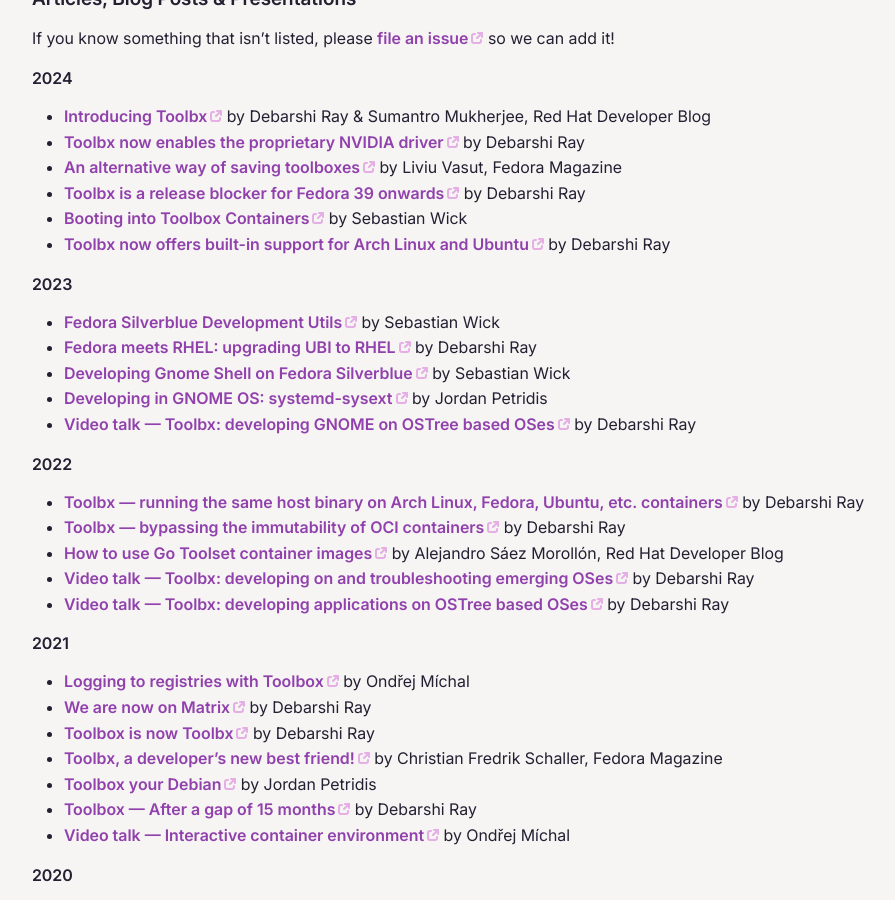
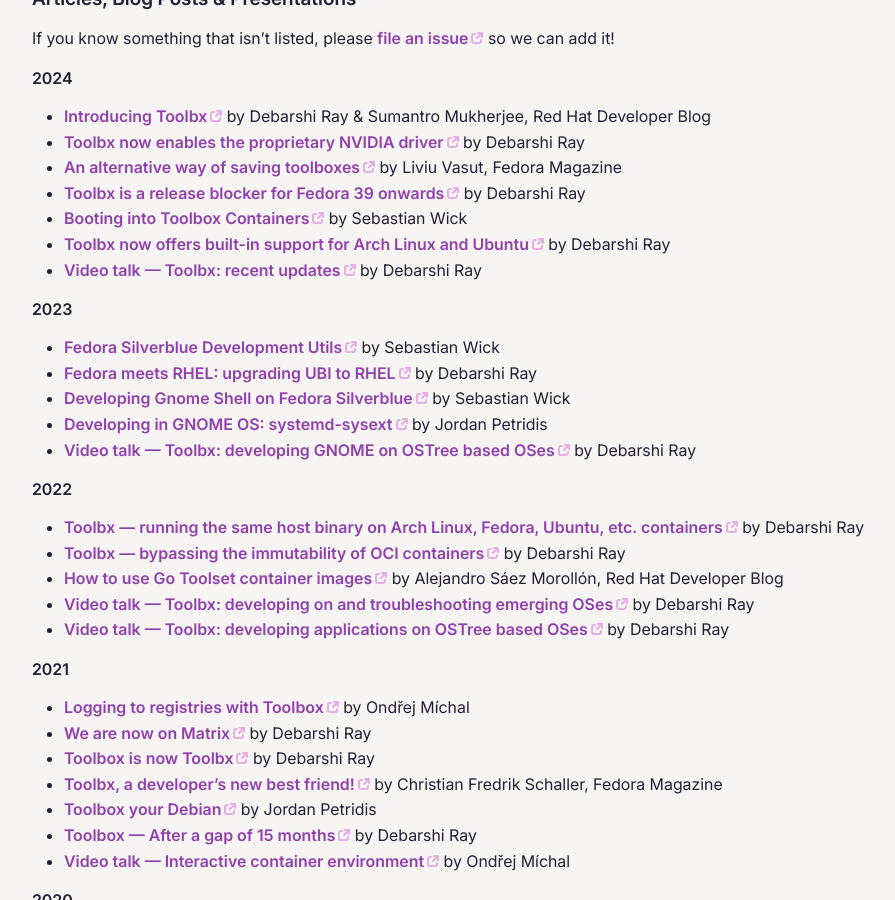
Before and after one commit to containers/containertoolbx.org, a Jekyll site: the page built from articles.md, in a window 1280 px wide and 900 px high, scrolled down 467 px. Shown: the whole window, without its empty margins (192-1087 px from the left). Built offline with Jekyll 4.4.1, drawn with Linux system fonts in a browser that asks for light colours.

Commit message:
Link to my DevConf.CZ talk

```diff
--- a/articles.md
+++ b/articles.md
@@ -19,6 +19,7 @@
 * [Toolbx is a release blocker for Fedora 39 onwards](https://debarshiray.wordpress.com/2024/03/01/toolbx-is-a-release-blocker-for-fedora-39-onwards/) by Debarshi Ray
 * [Booting into Toolbox Containers](https://blog.sebastianwick.net/posts/booting-into-toolbox-containers/) by Sebastian Wick
 * [Toolbx now offers built-in support for Arch Linux and Ubuntu](https://debarshiray.wordpress.com/2024/01/20/toolbx-now-offers-built-in-support-for-arch-linux-and-ubuntu/) by Debarshi Ray
+* [Video talk —  Toolbx: recent updates](https://www.youtube.com/watch?v=tM0HNGgY9Fs) by Debarshi Ray
 
 #### 2023
 
```
